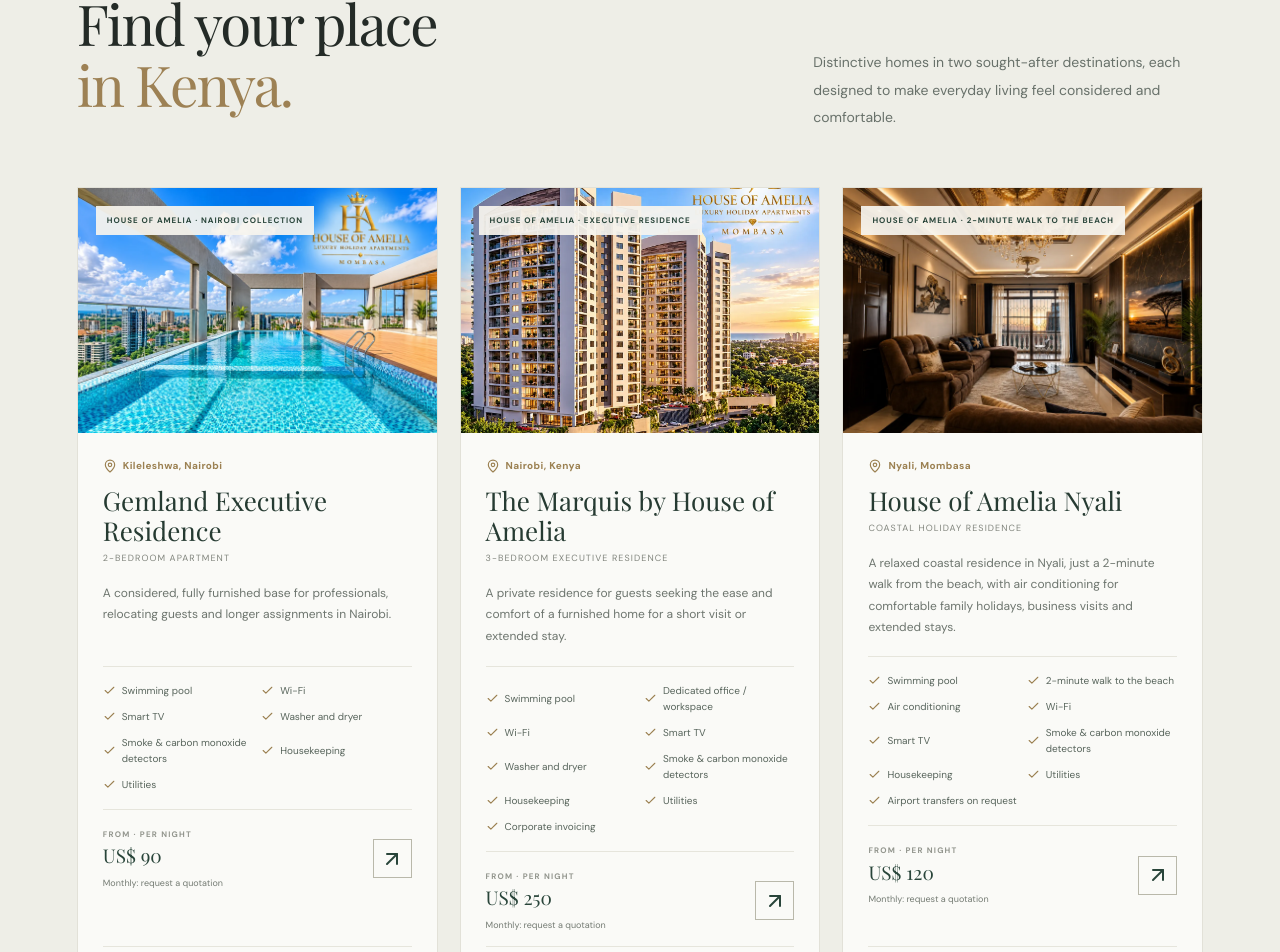
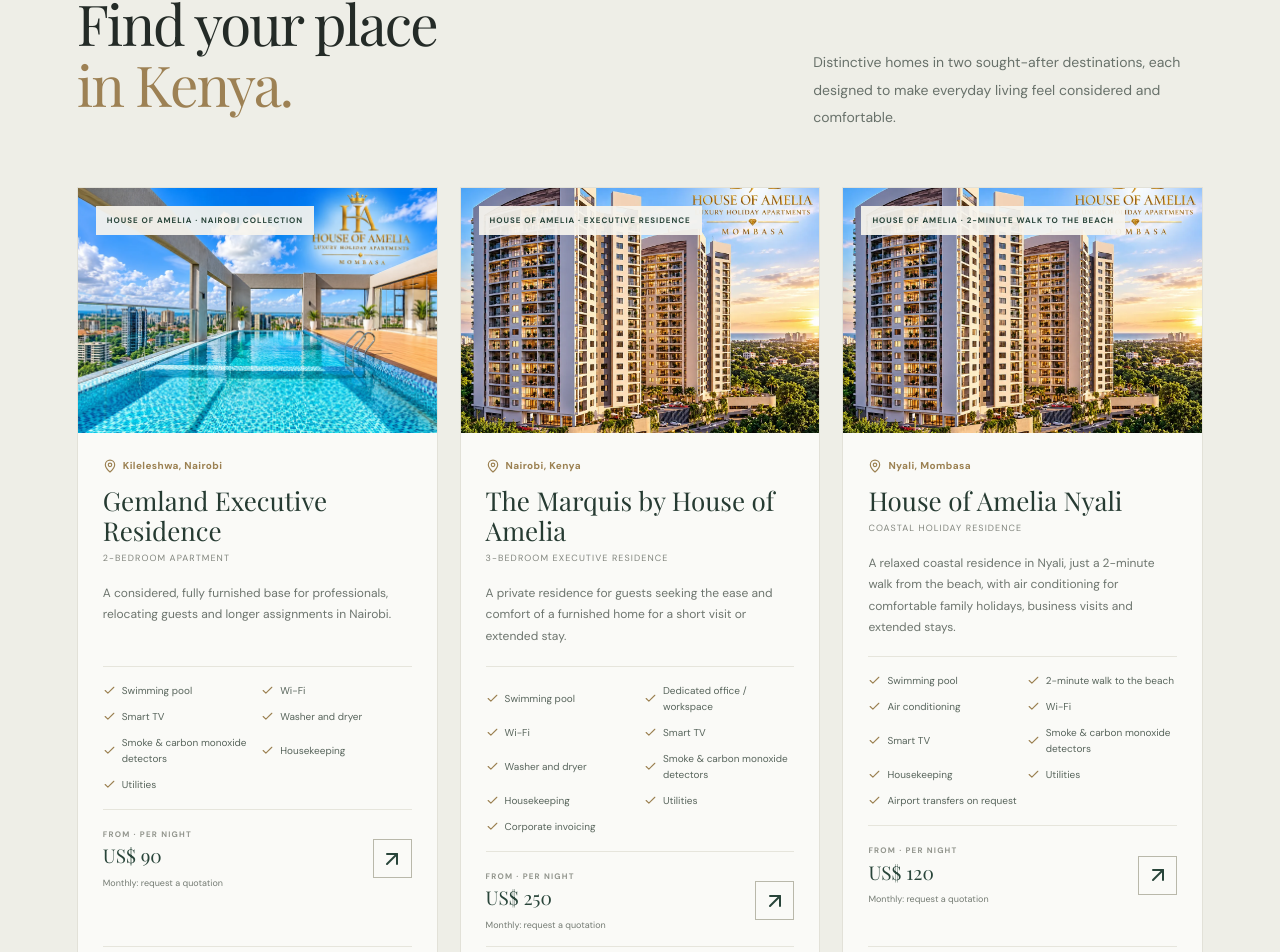
Before and after one commit to scott-kenya/houseofamelia, a React (Vite) app: page / in a window 1280 px wide. Shown: the part 1448-2400 px from the top of the page. Built offline with nearby package versions, Linux system fonts and the light colour scheme; a web font is replaced by a local one.

Commit message:
Update image source in App component

```diff
--- a/src/App.jsx
+++ b/src/App.jsx
@@ -41,7 +41,7 @@ const residences = [
     type: 'Coastal holiday residence',
     nightlyRate: 120,
     audience: 'Leisure, business & extended stays',
-    image: '/assets/images/hero-living.webp',
+    image: '/assets/images/marquis.webp',
     description: 'A relaxed coastal residence in Nyali, just a 2-minute walk from the beach, with air conditioning for comfortable family holidays, business visits and extended stays.',
     features: ['Swimming pool', '2-minute walk to the beach', 'Air conditioning', 'Wi-Fi', 'Smart TV', 'Smoke & carbon monoxide detectors', 'Housekeeping', 'Utilities', 'Airport transfers on request'],
     stay: 'Nightly and monthly stays',
```
